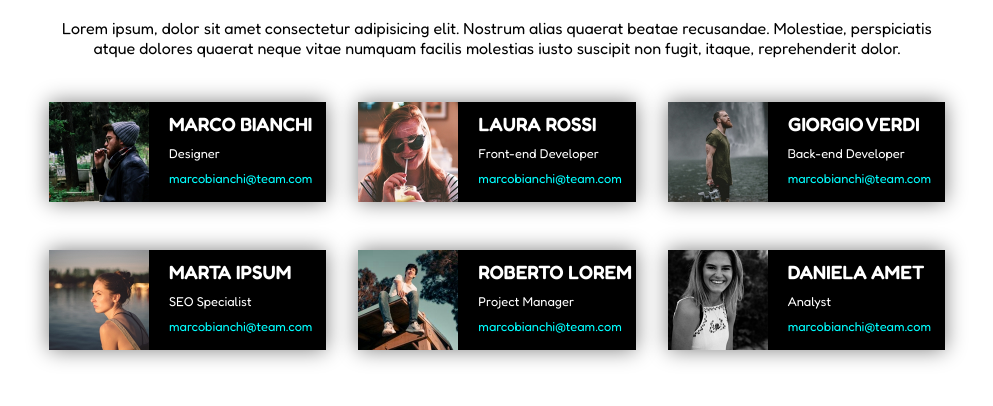
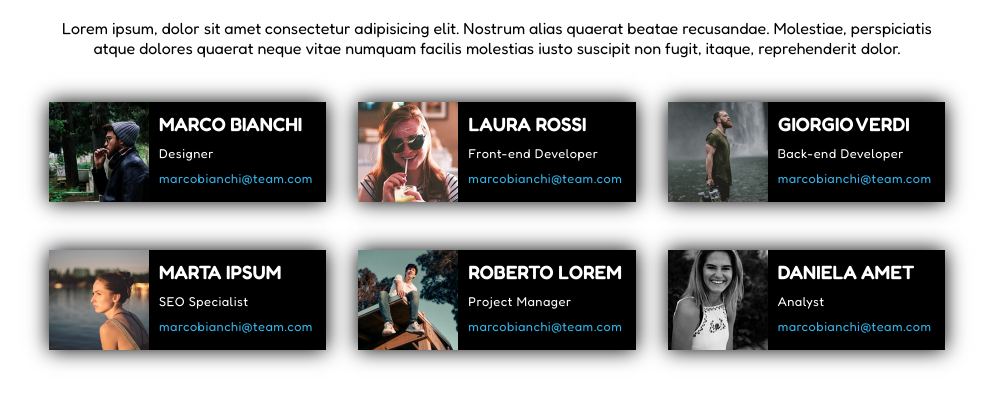
Before and after one commit to alessandropecchini99/html-css-float-cards, a plain HTML site: page index.html in a window 1280 px wide. Shown: the part 110-516 px from the top of the page, without its empty margins (143-1136 px from the left). Drawn offline with Linux system fonts and the light colour scheme.

Commit message:
fix shadow and cards text

```diff
--- a/style.css
+++ b/style.css
@@ -49,15 +49,20 @@ section {
     margin: 1.5em 1em;
     background-color: black;
     color: white;
-    box-shadow: 0px 0px 20px grey;
+    box-shadow: 0 0 20px black;
     float: left;
+}
+
+section:hover {
+    cursor: grab;
+    box-shadow: 0 0 20px #E52868;
 }
 
 /* FOTO */
 section img {
     height: 100%;
     width: 100px;
-    margin-right: 20px;
+    margin-right: 10px;
     object-fit: cover;
     float: left;
 }
@@ -72,10 +77,11 @@ section .nome {
 section .info {
     font-size: .8rem;
     margin-top: .8em;
+    letter-spacing: 0.5px;
 }
 
 
 section a {
-    color: aqua;
+    color: #33B2E7;
     text-decoration: none;
 }
```
